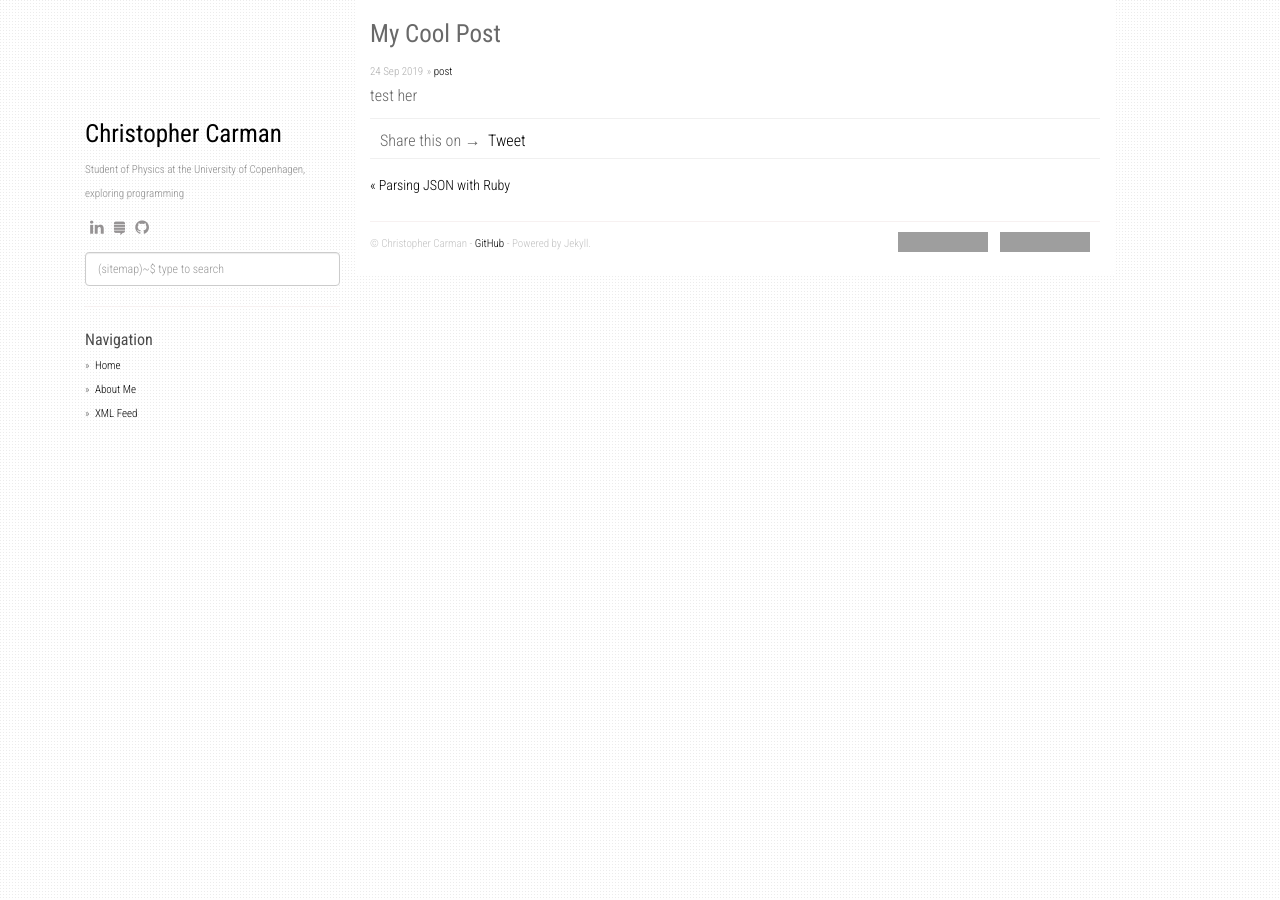
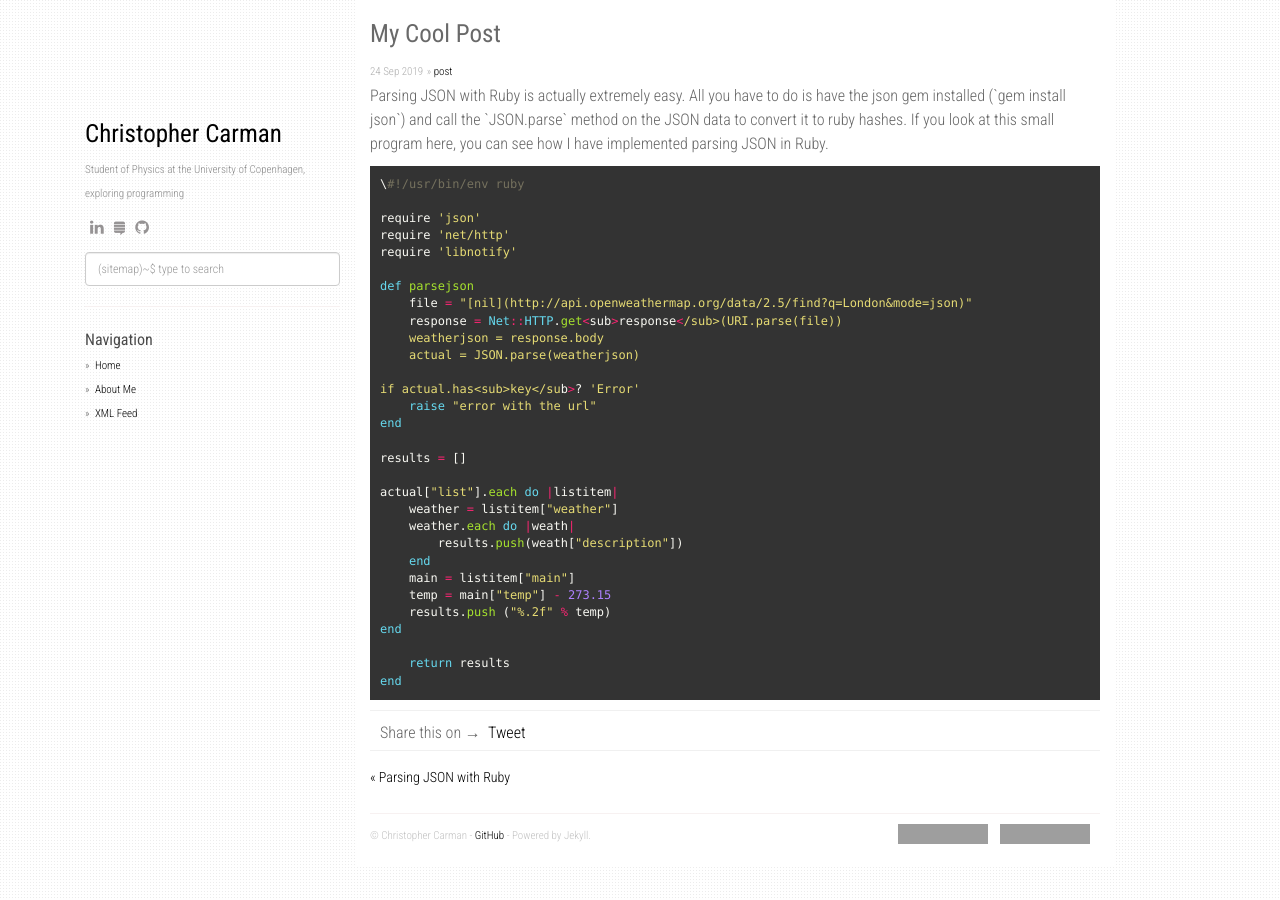
Before and after one commit to Shadesfear/Shadesfear.github.io, a Jekyll site: the page built from _posts/2019-11-09-new-post.md, in a window 1280 px wide. Built offline with Jekyll 4.4.1, drawn with Linux system fonts in a browser that asks for light colours; nearby versions of some CDN libraries; our own code applies the rules of GitHub Pages for plain Markdown files; comment, search, counter and statistics services are not loaded; grey boxes are pictures that could not be loaded.

Commit message:
gogo girl

```diff
--- a/_posts/2019-11-09-new-post.md
+++ b/_posts/2019-11-09-new-post.md
@@ -6,7 +6,40 @@ categories:
 - post
 tags:
 ---
-test her
+Parsing JSON with Ruby is actually extremely easy. All you have to do is have the json gem installed (\`gem install json\`) and call the \`JSON.parse\` method on the JSON data to convert it to ruby hashes. If you look at this small program here, you can see how I have implemented parsing JSON in Ruby.
+
+{% highlight ruby %}
+\#!/usr/bin/env ruby
+
+require 'json'
+require 'net/http'
+require 'libnotify'
+
+def parsejson
+    file = "[nil](http://api.openweathermap.org/data/2.5/find?q=London&mode=json)"
+    response = Net::HTTP.get<sub>response</sub>(URI.parse(file))
+    weatherjson = response.body
+    actual = JSON.parse(weatherjson)
+
+if actual.has<sub>key</sub>? 'Error'
+    raise "error with the url"
+end
+
+results = []
+
+actual["list"].each do |listitem|
+    weather = listitem["weather"]
+    weather.each do |weath|
+	results.push(weath["description"])
+    end
+    main = listitem["main"]
+    temp = main["temp"] - 273.15
+    results.push ("%.2f" % temp)
+end
+
+    return results
+end
+{% endhighlight %}
 
 
 <!----- Footnotes ----->
```
Also changed, not shown: _posts/2019-11-09-new-post.org (+32 -1 lines), _posts/new_post.md (deleted, +0 -10 lines).
